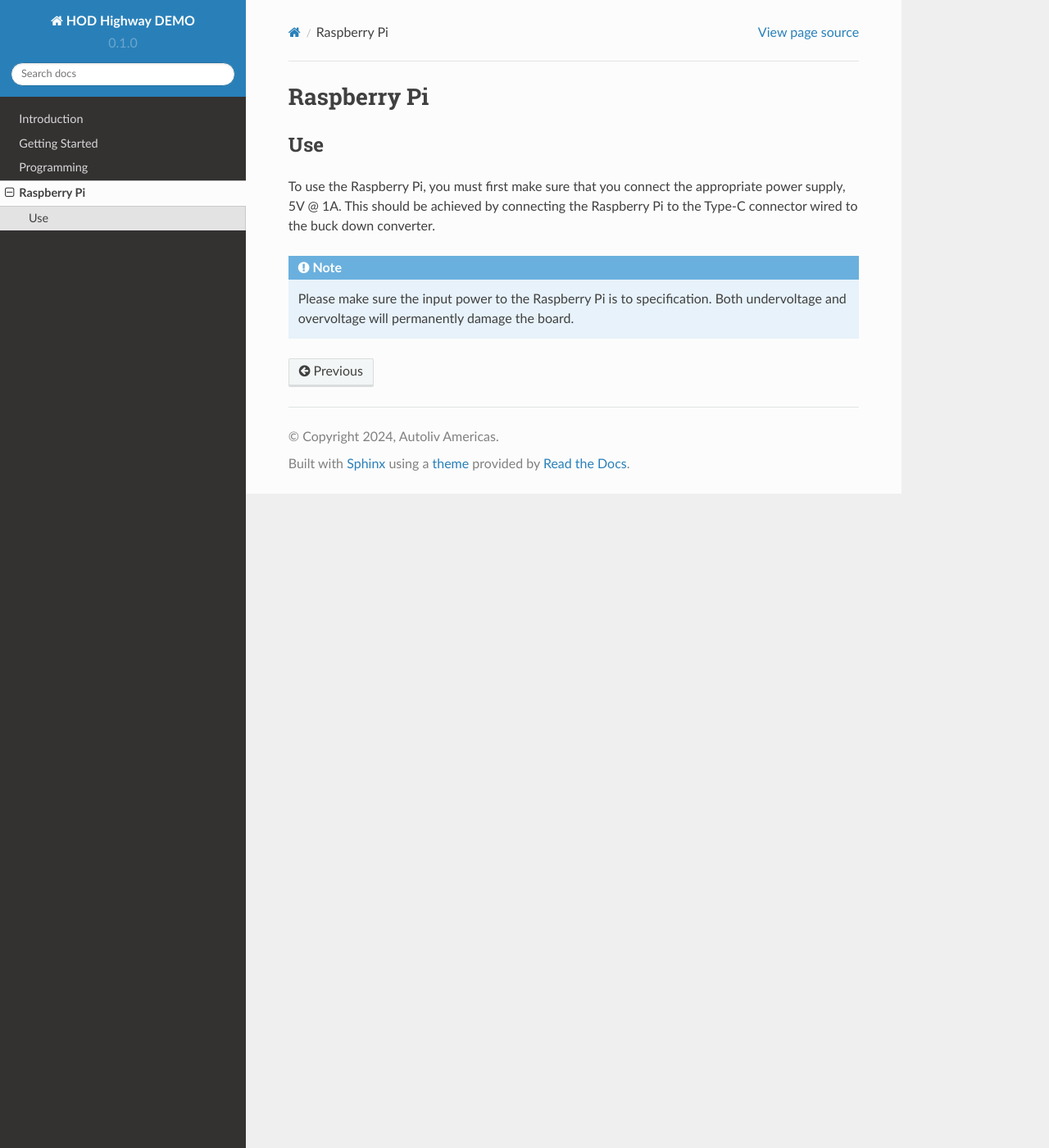
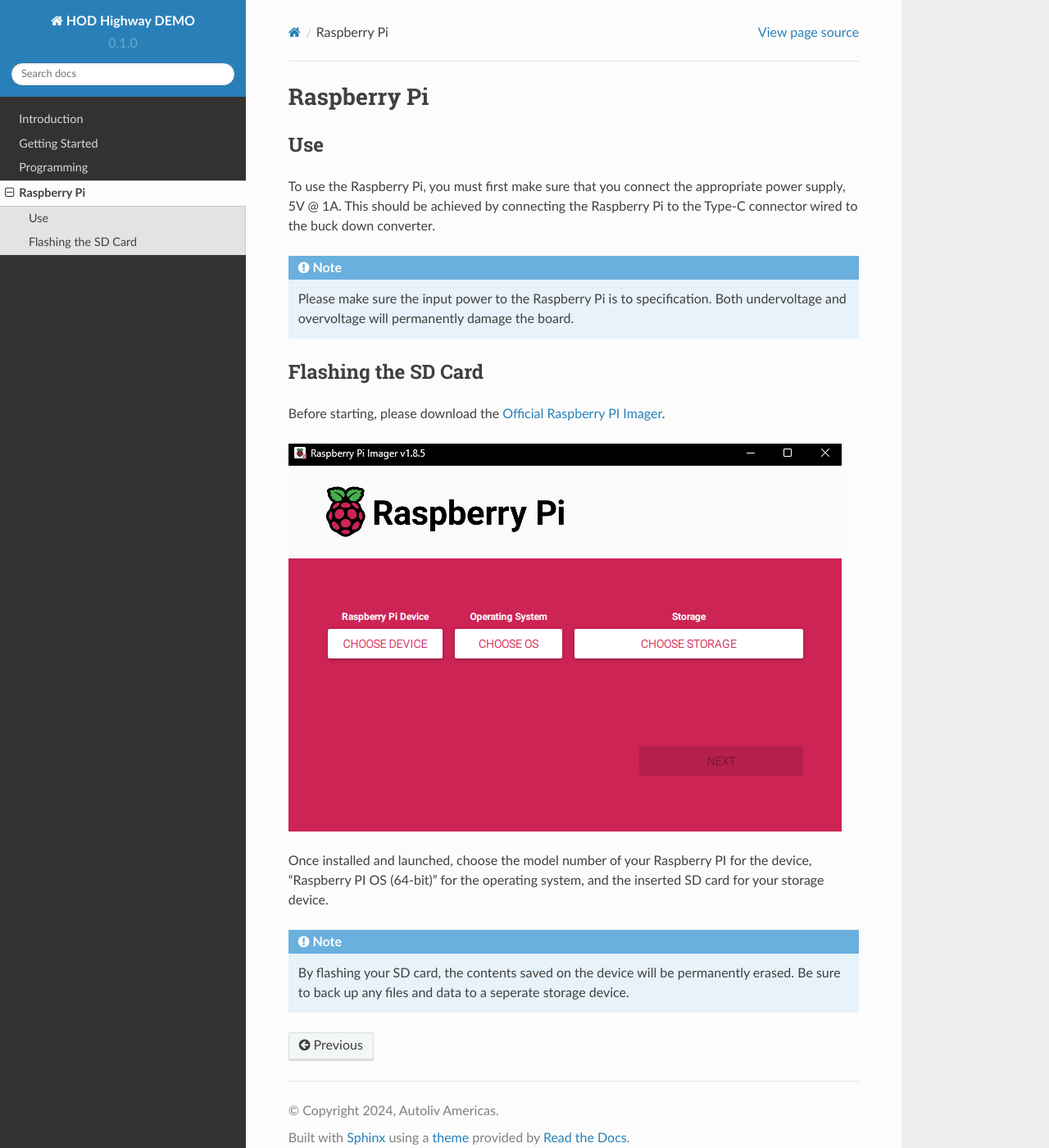
Before and after one commit to DaSausiBoi/VW-DEMO-Docs, a Sphinx documentation site: the page built from docs/source/raspi.rst, in a window 1280 px wide and 1400 px high. Shown: the whole window at 82% size. Built offline with Sphinx 7.4.7 and the Read the Docs theme 2.0.0, drawn with Linux system fonts in a browser that asks for light colours.

Commit message:
adding sd card flash sect

```diff
--- a/docs/source/raspi.rst
+++ b/docs/source/raspi.rst
@@ -11,3 +11,18 @@
 .. note::
     Please make sure the input power to the Raspberry Pi is to specification. Both undervoltage and
     overvoltage will permanently damage the board.
+
+Flashing the SD Card
+--------------------
+
+Before starting, please download the `Official Raspberry PI Imager <https://www.raspberrypi.com/software/>`__.
+
+.. image:: img/raspi_imager.png
+    :alt: The layout of the imager on first launch.
+
+Once installed and launched, choose the model number of your Raspberry PI for the device, "Raspberry PI OS (64-bit)" for the operating system,
+and the inserted SD card for your storage device.
+
+.. note::
+    By flashing your SD card, the contents saved on the device will be permanently erased. Be sure to back up any files
+    and data to a seperate storage device.
```
